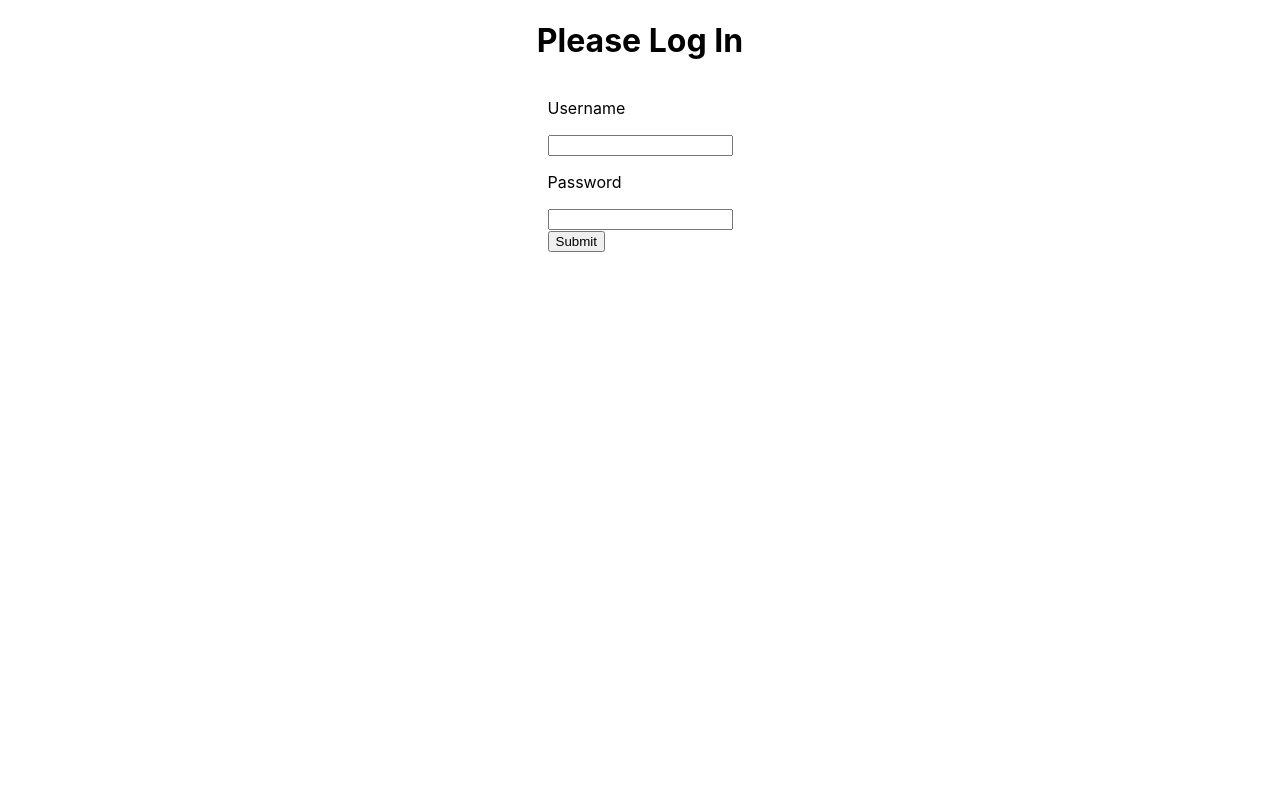
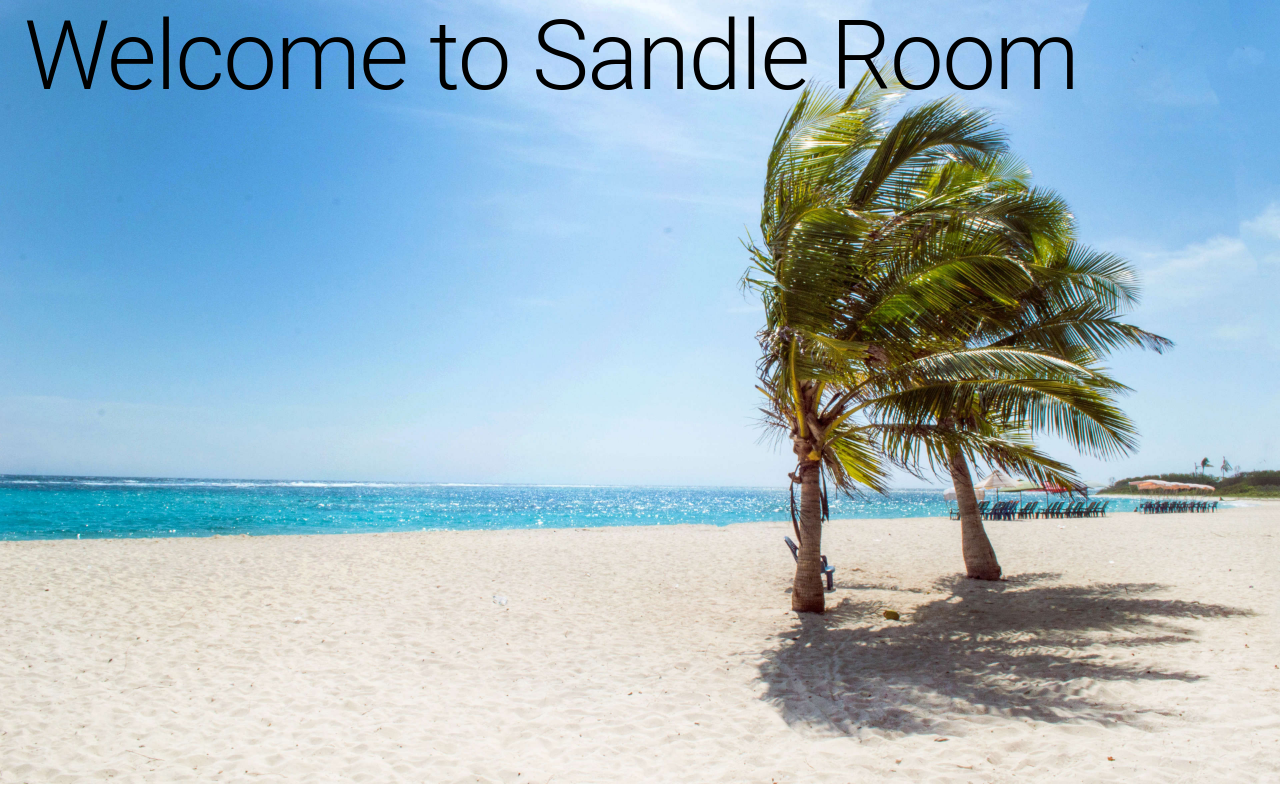
Before and after one commit to DeonLeer/sandle-room-front-end, a React (Create React App) app: page / in a window 1280 px wide. Built offline with nearby package versions, Linux system fonts and the light colour scheme.

Commit message:
made homepage with background image

```diff
--- a/package.json
+++ b/package.json
@@ -3,6 +3,10 @@
   "version": "0.1.0",
   "private": true,
   "dependencies": {
+    "@emotion/react": "^11.10.4",
+    "@emotion/styled": "^11.10.4",
+    "@fontsource/roboto": "^4.5.8",
+    "@mui/material": "^5.10.7",
     "@testing-library/jest-dom": "^5.16.5",
     "@testing-library/react": "^13.4.0",
     "@testing-library/user-event": "^13.5.0",
--- a/public/index.html
+++ b/public/index.html
@@ -9,6 +9,7 @@
       name="description"
       content="Web site created using create-react-app"
     />
+    <link rel="stylesheet" href="styles.css" />
     <link rel="apple-touch-icon" href="%PUBLIC_URL%/logo192.png" />
     <!--
       manifest.json provides metadata used when your web app is installed on a
@@ -24,7 +25,7 @@
       work correctly both with client-side routing and a non-root public URL.
       Learn how to configure a non-root public URL by running `npm run build`.
     -->
-    <title>React App</title>
+    <title>Sandle Room</title>
   </head>
   <body>
     <noscript>You need to enable JavaScript to run this app.</noscript>
--- /dev/null
+++ b/public/styles.css
@@ -0,0 +1,3 @@
+body {
+    margin: 0;
+}
--- a/src/App.css
+++ /dev/null
@@ -1,42 +0,0 @@
-.App {
-  text-align: center;
-}
-
-.App-logo {
-  height: 40vmin;
-  pointer-events: none;
-}
-
-@media (prefers-reduced-motion: no-preference) {
-  .App-logo {
-    animation: App-logo-spin infinite 20s linear;
-  }
-}
-
-.App-header {
-  background-color: #282c34;
-  min-height: 100vh;
-  display: flex;
-  flex-direction: column;
-  align-items: center;
-  justify-content: center;
-  font-size: calc(10px + 2vmin);
-  color: white;
-}
-
-.App-link {
-  color: #61dafb;
-}
-
-@keyframes App-logo-spin {
-  from {
-    transform: rotate(0deg);
-  }
-  to {
-    transform: rotate(360deg);
-  }
-}
-
-.wrapper {
-  padding: 20px;
-}
--- a/src/App.js
+++ b/src/App.js
@@ -1,11 +1,24 @@
 import React from 'react';
-import { BrowserRouter, Route, Routes } from 'react-router-dom';
+import { BrowserRouter, Route, Routes, Navigate } from 'react-router-dom';
 
-import './App.css';
 import Login from './components/Login/Login';
+import Home from './components/Home';
 import Preferences from './components/Preferences';
 import Dashboard from './components/Dashboard';
 import useToken from './components/App/useToken';
+import { Container } from '@mui/material';
+
+// import { createTheme, ThemeProvider } from '@mui/material';
+
+// const theme = createTheme({
+//   components: {
+//     MuiTypography: {
+//       defaultProps: {
+
+//       }
+//     }
+//   }
+// })
 
 
 function App() {
@@ -13,20 +26,28 @@ function App() {
   const { token, setToken } = useToken();
 
   if(!token) {
-    return <Login setToken={setToken} />
+    return (
+      <Container maxWidth={false} sx={{backgroundImage: "url('background-image.jpg')", backgroundSize: "cover", width: '100vw', height: '100vh', padding: '0', margin: '0'}}>
+        <BrowserRouter>
+          <Routes>
+            <Route path="/" element={<Home />} />
+            <Route path="*" element={ <Login setToken={ setToken } /> } />
+          </Routes>
+        </BrowserRouter>
+      </Container>
+    )
   }
 
   return (
-    <div className="wrapper">
-      <h1>Application</h1>
+    <Container maxWidth="lg">
       <BrowserRouter>
         <Routes>
-          <Route path="/" element={<></>} />
+          <Route path="/" element={<Navigate to="/dashboard" replace />} />
           <Route path="/dashboard" element={<Dashboard/>}/>
           <Route path="/preferences" element={<Preferences/>} />
         </Routes>
       </BrowserRouter>
-    </div>
+    </Container>
   );
 }
 
--- /dev/null
+++ b/src/components/Home.js
@@ -0,0 +1,12 @@
+import React from 'react';
+import { Box, Grid, Typography } from '@mui/material'
+
+export default function Home() {
+  return(
+    <Grid container spacing={2}>
+      <Grid item xs={12}>
+        <Typography variant="h1">Welcome to Sandle Room</Typography>
+      </Grid>
+    </Grid>
+  );
+}
--- a/src/index.css
+++ /dev/null
@@ -1,13 +0,0 @@
-body {
-  margin: 0;
-  font-family: -apple-system, BlinkMacSystemFont, 'Segoe UI', 'Roboto', 'Oxygen',
-    'Ubuntu', 'Cantarell', 'Fira Sans', 'Droid Sans', 'Helvetica Neue',
-    sans-serif;
-  -webkit-font-smoothing: antialiased;
-  -moz-osx-font-smoothing: grayscale;
-}
-
-code {
-  font-family: source-code-pro, Menlo, Monaco, Consolas, 'Courier New',
-    monospace;
-}
--- a/src/index.js
+++ b/src/index.js
@@ -1,6 +1,5 @@
 import React from 'react';
 import ReactDOM from 'react-dom/client';
-import './index.css';
 import App from './App';
 import reportWebVitals from './reportWebVitals';
 
```
Also changed, not shown: public/background-image.jpg (added), 1 other file (tests, documents, lock files or other folders).
